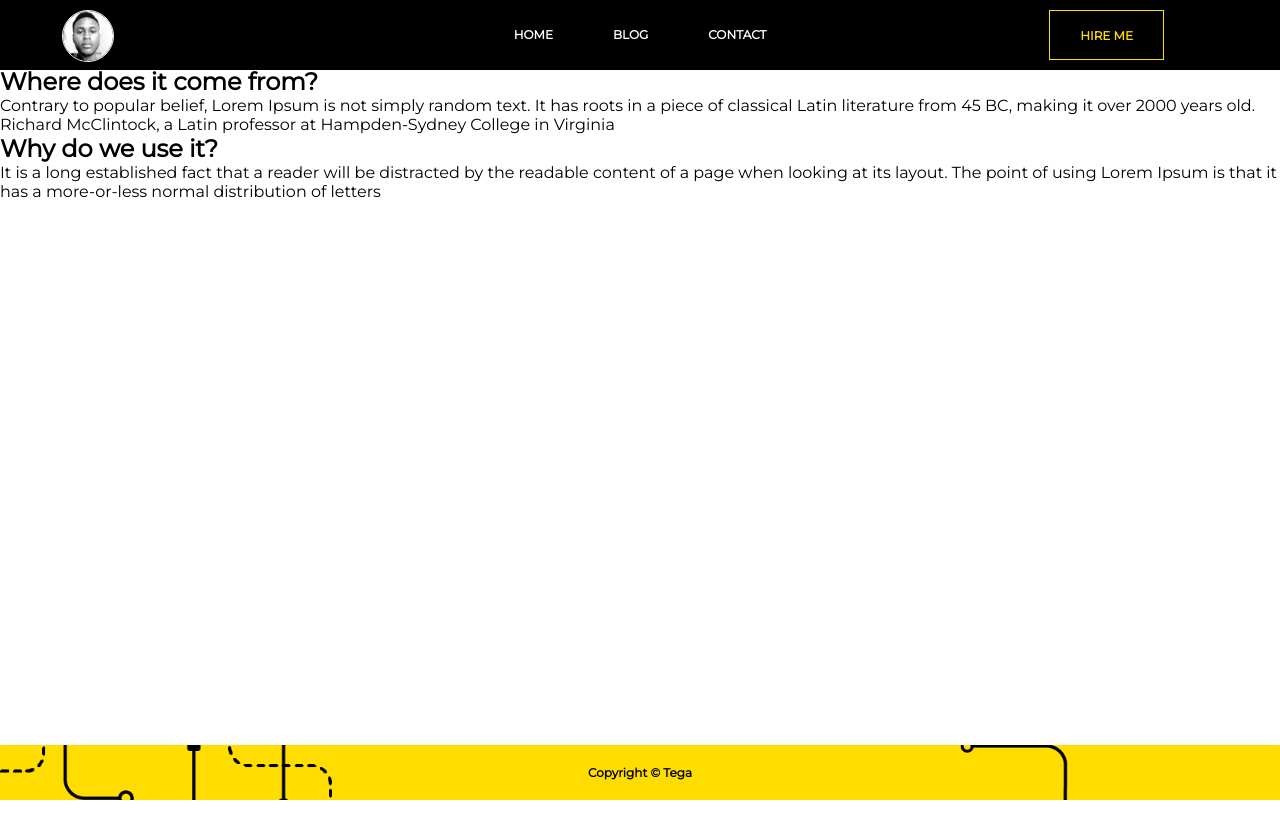
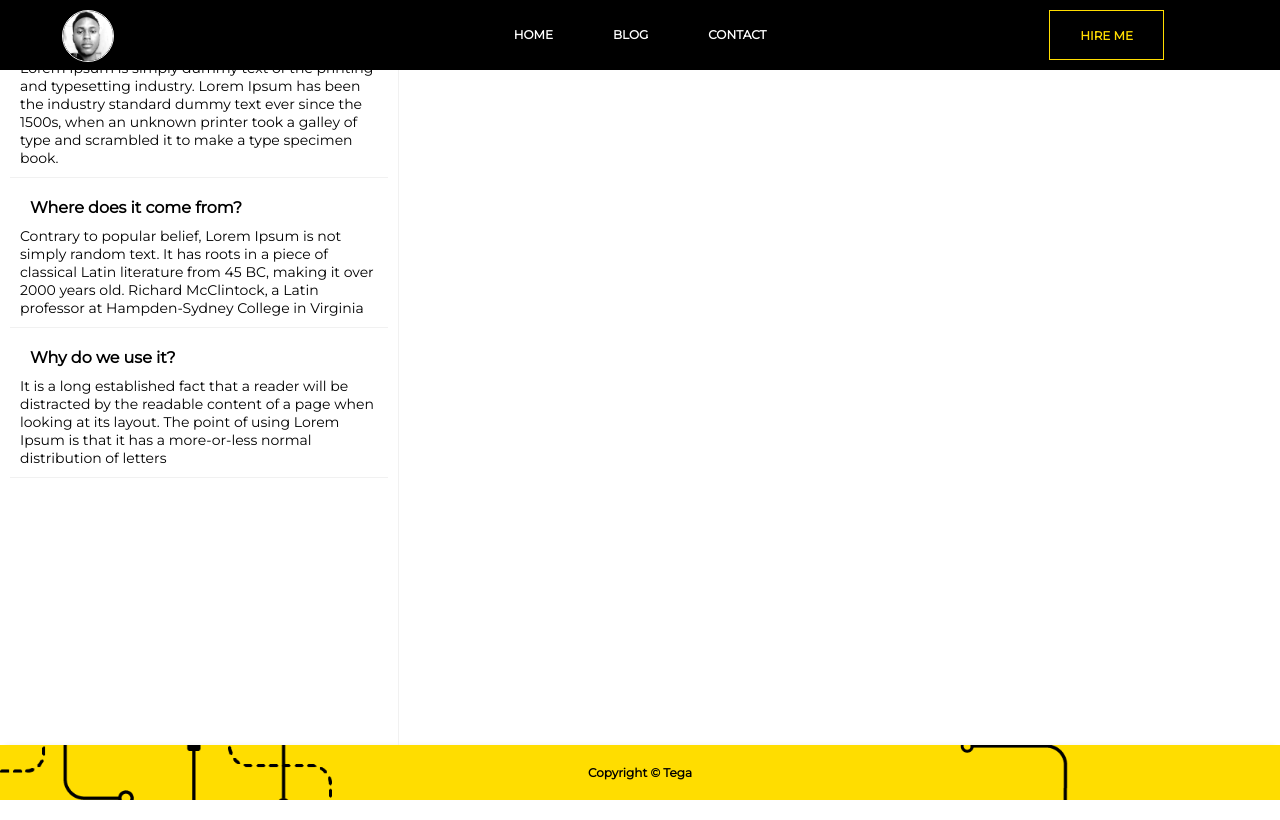
Before and after one commit to codebarz/portfolios-components, a React (Create React App) app: page /blog in a window 1280 px wide. Built offline with nearby package versions, Linux system fonts and the light colour scheme.

Commit message:
Added blog page styles

```diff
--- a/src/Components/Blog/Blog.css
+++ b/src/Components/Blog/Blog.css
@@ -0,0 +1,52 @@
+.blog-main {
+  display: flex;
+  flex-direction: row;
+  height: 100%;
+  width: 100%;
+}
+.blog-main article {
+  width: 70%;
+  height: 100%;
+  border-left: 1px solid #f1f1f1;
+}
+.blog-main article p {
+  padding: 10px 20px;
+}
+.blog-main aside {
+  width: 30%;
+  height: 100%;
+  overflow-y: scroll;
+}
+.blog-main aside,
+.blog-main h1 {
+  padding: 10px;
+}
+.blog-main h1 {
+  font-size: 16px;
+}
+.blog-main p {
+  font-size: 14px;
+}
+.slate {
+  border-bottom: 1px solid #f1f1f1;
+  padding: 10px;
+  transition: all linear 0.2s;
+  -webkit-transition: all linear 0.2s;
+}
+.slate:hover {
+  background: #38bc8a;
+  color: #fff;
+  transition: all linear 0.2s;
+  -webkit-transition: all linear 0.2s;
+  box-shadow: 0 0 4px #ccc;
+  transform: scale(1.05);
+  cursor: pointer;
+}
+.active-post {
+  background: #38bc8a;
+  color: #fff;
+  transition: all linear 0.2s;
+  -webkit-transition: all linear 0.2s;
+  box-shadow: 0 0 4px #ccc;
+  transform: scale(1.05);
+}
```
